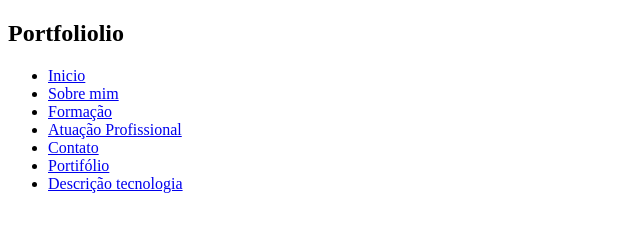
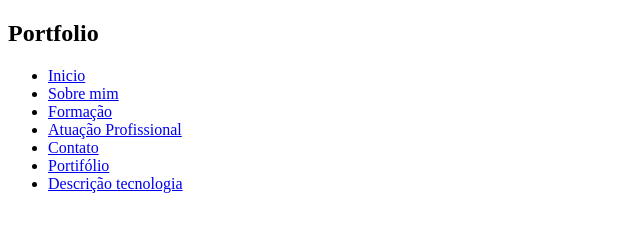
Before and after one commit to EliakimGama/desafio1, a plain HTML site: page index.html in a window 1280 px wide. Shown: the full height of the page, 0-640 px from the left. Drawn offline with Linux system fonts and the light colour scheme.

Commit message:
atualizando

```diff
--- a/index.html
+++ b/index.html
@@ -9,7 +9,7 @@
     <body>
         <div class="background">
             <nav>
-                <h2>Portfo<span>lio</span>lio</h2>
+                <h2>Portfo<span>lio</h2>
                 <ul
                     class="cabeçalho-link">
                     <li><a href=#>Inicio</a></li>
```
